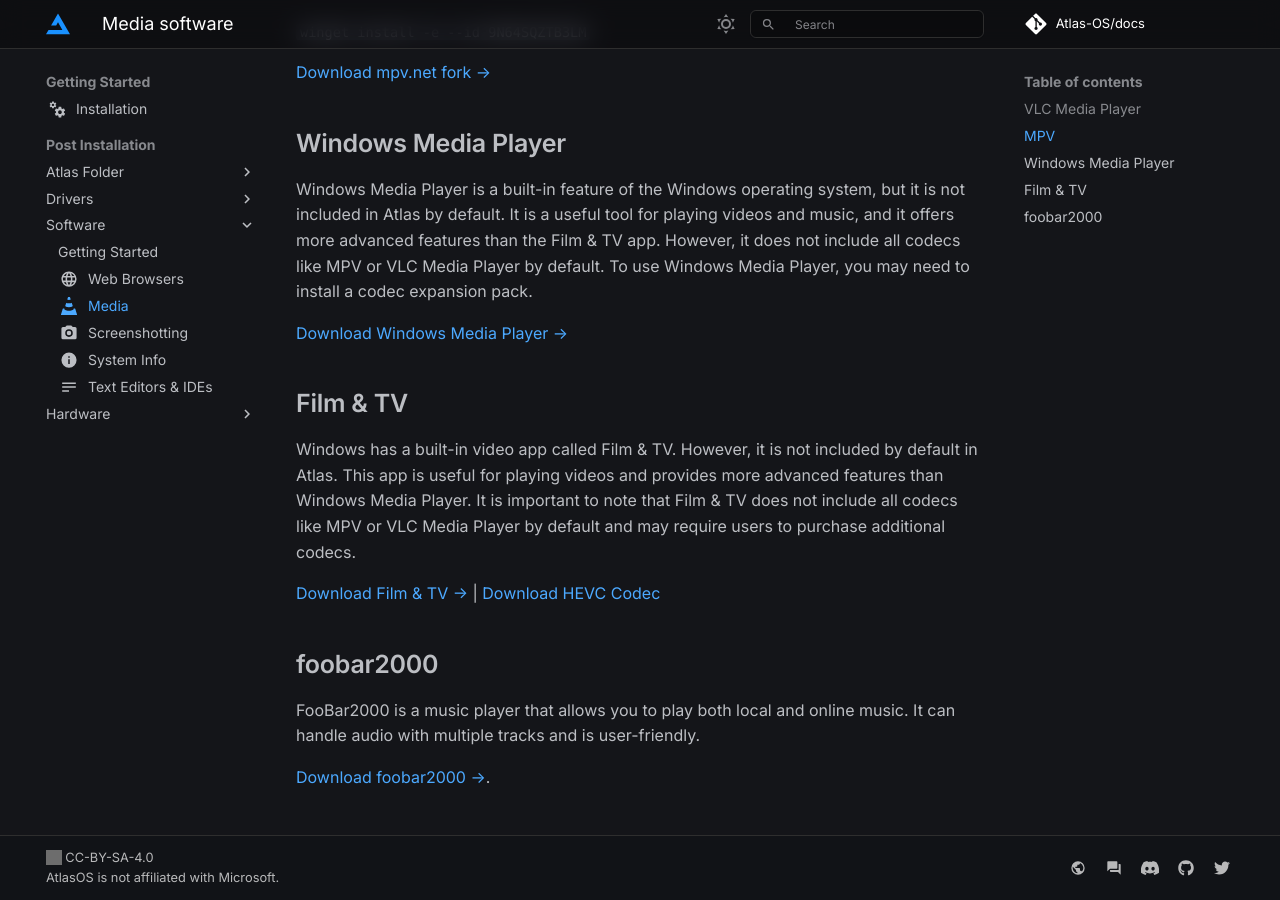
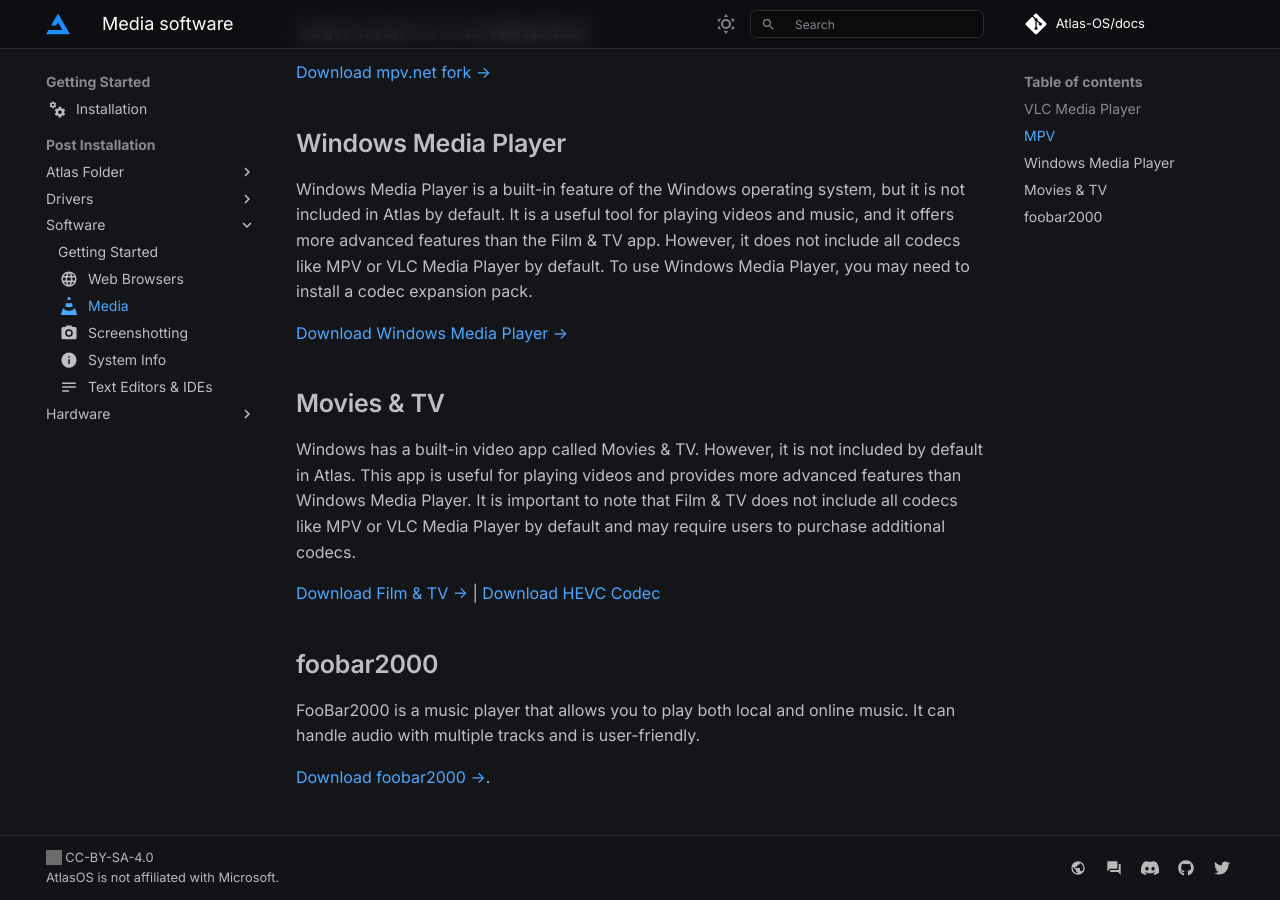
Before and after one commit to Atlas-OS/docs, an MkDocs documentation site: the page built from docs/getting-started/post-installation/software/media-playback.md, in a window 1280 px wide and 900 px high, scrolled down 738 px. Built offline with MkDocs 1.6.1 and Material for MkDocs 9.7.7, drawn with Linux system fonts in a browser that asks for light colours; some web fonts are replaced; comment, search, counter and statistics services are not loaded; grey boxes are pictures that could not be loaded.

Commit message:
Fixed issue with Films & TV

```diff
--- a/docs/getting-started/post-installation/software/media-playback.md
+++ b/docs/getting-started/post-installation/software/media-playback.md
@@ -30,11 +30,12 @@ Windows Media Player is a built-in feature of the Windows operating system, but
 
 [Download Windows Media Player ->](ms-windows-store://pdp/?ProductId=9WZDNCRFJ3PT)
 
-## Film & TV
+## Movies & TV
 
-Windows has a built-in video app called Film & TV. However, it is not included by default in Atlas. This app is useful for playing videos and provides more advanced features than Windows Media Player. It is important to note that Film & TV does not include all codecs like MPV or VLC Media Player by default and may require users to purchase additional codecs.
+Windows has a built-in video app called Movies & TV. However, it is not included by default in Atlas. This app is useful for playing videos and provides more advanced features than Windows Media Player. It is important to note that Film & TV does not include all codecs like MPV or VLC Media Player by default and may require users to purchase additional codecs.
 
-[Download Film & TV ->](ms-windows-store://pdp/?ProductId=9WZDNCRFJ3PT) | [Download HEVC Codec](ms-windows-store://pdp/?ProductId=9N4WGH0Z6VHQ)
+[Download Film & TV ->](ms-windows-store://pdp/?ProductId=9wzdncrfj3p2) | [Download HEVC Codec](ms-windows-store://pdp/?ProductId=9N4WGH0Z6VHQ)
+
 
 ## foobar2000
 
```
